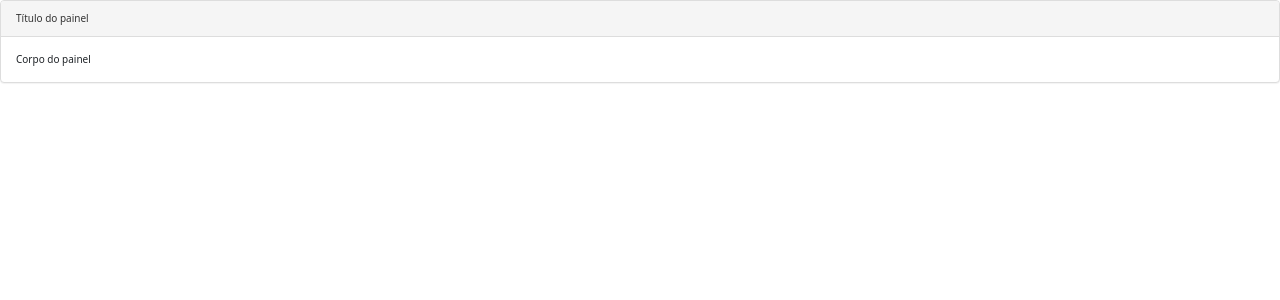
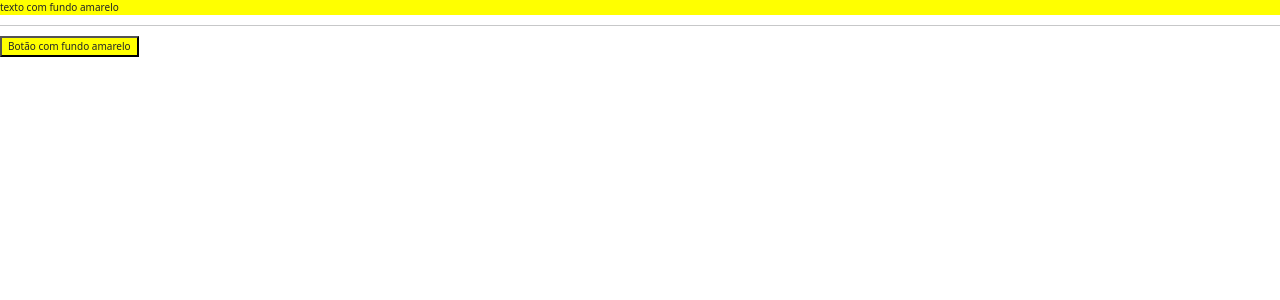
Before and after one commit to leorv/AngularCompleto, an Angular app in the folder diretivas/: page / in a window 1280 px wide. Shown: the top 300 px of the page. Built offline with nearby package versions, Linux system fonts and the light colour scheme.

Commit message:
diretiva de atributo, elementRef e Renderer

```diff
--- a/diretivas/src/app/app.component.html
+++ b/diretivas/src/app/app.component.html
@@ -16,11 +16,13 @@
 
 <!-- Utilizando seletores -->
 
-<app-exemplo-ng-content>
+<!-- <app-exemplo-ng-content>
     <div class="titulo">
         Título do painel
     </div>
     <div class="corpo">
         Corpo do painel
     </div>
-</app-exemplo-ng-content>
+</app-exemplo-ng-content> -->
+
+<app-diretivas-customizadas></app-diretivas-customizadas>
--- a/diretivas/src/app/app.module.ts
+++ b/diretivas/src/app/app.module.ts
@@ -11,6 +11,8 @@
 import { FormsModule } from '@angular/forms';
 import { OperadorElvisComponent } from './operador-elvis/operador-elvis.component';
 import { ExemploNgContentComponent } from './exemplo-ng-content/exemplo-ng-content.component';
+import { FundoAmareloDirective } from './shared/fundo-amarelo.directive';
+import { DiretivasCustomizadasComponent } from './diretivas-customizadas/diretivas-customizadas.component';
 
 @NgModule({
   declarations: [
@@ -21,7 +23,9 @@
     DiretivaNgclassComponent,
     DiretivaNgstyleComponent,
     OperadorElvisComponent,
-    ExemploNgContentComponent
+    ExemploNgContentComponent,
+    FundoAmareloDirective,
+    DiretivasCustomizadasComponent
   ],
   imports: [
     BrowserModule,
--- /dev/null
+++ b/diretivas/src/app/diretivas-customizadas/diretivas-customizadas.component.html
@@ -0,0 +1,5 @@
+<p fundoAmarelo>
+    texto com fundo amarelo
+</p>
+<hr>
+<button fundoAmarelo>Botão com fundo amarelo</button>
--- /dev/null
+++ b/diretivas/src/app/diretivas-customizadas/diretivas-customizadas.component.ts
@@ -0,0 +1,15 @@
+import { Component, OnInit } from '@angular/core';
+
+@Component({
+  selector: 'app-diretivas-customizadas',
+  templateUrl: './diretivas-customizadas.component.html',
+  styleUrls: ['./diretivas-customizadas.component.css']
+})
+export class DiretivasCustomizadasComponent implements OnInit {
+
+  constructor() { }
+
+  ngOnInit(): void {
+  }
+
+}
--- /dev/null
+++ b/diretivas/src/app/shared/fundo-amarelo.directive.ts
@@ -0,0 +1,22 @@
+import { Directive, ElementRef, Renderer2 } from '@angular/core';
+
+@Directive({
+    selector: '[fundoAmarelo]'
+    // selector: 'p[fundoAmarelo]' ==> seria aplicada somente no parágrafo (p)
+    // selector: 'button[fundoAmarelo]' ==> seria aplicada somente em botão (button)
+})
+export class FundoAmareloDirective {
+
+    constructor(
+        private elementRef: ElementRef,
+        private renderer: Renderer2
+    ) {
+        //   console.log(this.elementRef);
+        // Há um pequeno disclaimer pedindo para evitar usar o elementRef na documentação,
+        // porque nós estamos fazendo acesso diretamente ao nosso DOM, isso dá margem para
+        // ataques e o nosso sistema fica vulnerável, por exemplo para ataques xxs.
+        // this.elementRef.nativeElement.style.backgroundColor = 'yellow';
+
+        this.renderer.setStyle(this.elementRef.nativeElement, 'background-color', 'yellow');
+    }
+}
```
Also changed, not shown: diretivas/src/app/diretivas-customizadas/diretivas-customizadas.component.css (added), 2 other files (tests, documents, lock files or other folders).
